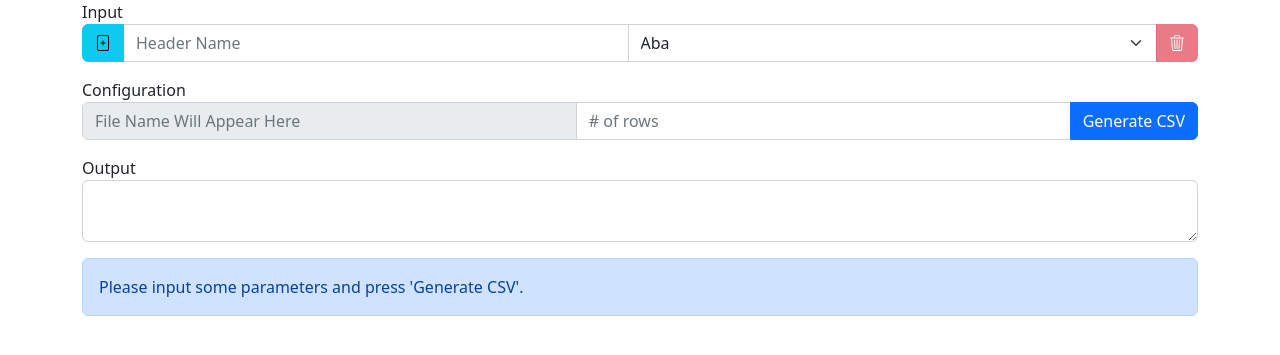
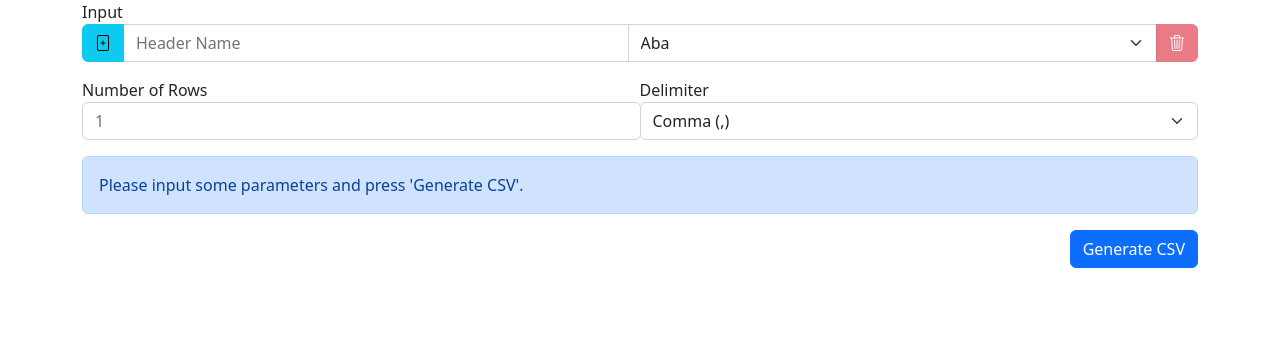
Before and after one commit to paulrmclain/csv-generator, a Flask app: page / in a window 1280 px wide. Shown: the part 46-401 px from the top of the page. Run offline with Flask 3, Linux system fonts and the light colour scheme; some libraries are stand-ins or nearby versions.

Commit message:
First try at adding support for different delimiters

```diff
--- a/generate_csv.py
+++ b/generate_csv.py
@@ -21,7 +21,7 @@ def generate_csv(location, filename, delimiter, quotechar, quoting, dialect, con
     csv_content = output.getvalue()
     write_to_gcs(location, filename, csv_content)
 
-def init_generate_csv(location, filename, rows, data_types):
+def init_generate_csv(location, filename, rows, data_types, delimiter):
     Faker.seed(random.randrange(0, 100))
 
     content = []
@@ -49,9 +49,20 @@ def init_generate_csv(location, filename, rows, data_types):
         content.append(row)
 
     content.insert(0, header)
-    generate_csv(location, filename, ',', '"', csv.QUOTE_MINIMAL, 'unix', content)
+    generate_csv(location, filename, delimiter_map(delimiter), '"', csv.QUOTE_MINIMAL, 'unix', content)
 
     return content
+
+def delimiter_map(delimiter):
+    match delimiter:
+        case 'comma':
+            return ','
+        case 'semicolon':
+            return ';'
+        case 'pipe':
+            return '|'
+        case _:
+            return ','
 
 def get_available_faker_types():
     types_and_labels = []
--- a/main.py
+++ b/main.py
@@ -31,11 +31,11 @@ def test_get_faker_types():
     types = get_available_faker_types()
     return json.dumps(types)
 
-@app.route('/api/generate/csv/<filename>/<rows>', methods=['POST'])
-def generate_csv_handler(filename, rows):
-    logging.info('In generate_csv_handler with filename %s' % filename)
+@app.route('/api/generate/csv/<filename>/<rows>/<delimiter>', methods=['POST'])
+def generate_csv_handler(filename, rows, delimiter):
+    logging.info('In generate_csv_handler with filename %s and delimiter %s' % (filename, delimiter))
     data_types = request.get_json()
-    content = init_generate_csv(config['PROJECT_URL'], filename, rows, data_types)
+    content = init_generate_csv(config['PROJECT_URL'], filename, rows, data_types, delimiter)
     response_json = jsonpickle.encode(content)
     return response_json
 
--- a/static/script.js
+++ b/static/script.js
@@ -78,12 +78,15 @@ $(function() {
 
         $('#csv_file_name').val(csv_file_name);
 
+        var delimiter = $('#delimiter').val();
+        console.log(delimiter);
+
 
         var rows = $('#rows').val();
         if ( rows == '' ) rows = 1;
 
         jQuery.ajax ({
-            url: '/api/generate/csv/' + csv_file_name + '/' + rows,
+            url: '/api/generate/csv/' + csv_file_name + '/' + rows + '/' + delimiter,
             type: 'POST',
             data: JSON.stringify(headers),
             dataType: 'json',
@@ -99,9 +102,7 @@ $(function() {
             }
 
             $('#json_resp').text(formatted_str);
-
             $('#status_msg').attr('class', 'alert alert-success');
-
             $('#status_msg').html('Success! Your file is ready to be downloaded <a href="/download/' + csv_file_name + '">here</a>. Files will expire after 24 hours.');
         });
     };
--- a/templates/index.html
+++ b/templates/index.html
@@ -37,20 +37,21 @@
 
             <div class="row">
                 <div class="col-sm">
-                    <label for="csv_file_name">Configuration</label>
+                    <!-- <label for="rows">Number of Rows</label>
+                    <label for="delimiter">Delimiter</label> -->
                     <div class="input-group mb-3">
-                        <input type="text" id="csv_file_name" class="form-control" placeholder="File Name Will Appear Here" disabled>
-                        <input type="text" id="rows" class="form-control" placeholder="# of rows">
-                        <button class="btn btn-primary float-end" type="button" id="generate">Generate CSV</button>
-                    </div>
-                </div>
-            </div>
-
-            <div class="row">
-                <div class="col-sm">
-                    <label for="json_resp">Output</label>
-                    <div class="input-group mb-3">
-                        <textarea class="form-control" id="json_resp"></textarea>
+                        <div class="col-md">
+                            <label for="rows" class="control-label">Number of Rows</label>
+                            <input type="number" min="1" max="999999" step="1" id="rows" class="form-control" placeholder="1">
+                        </div>
+                        <div class="col-md">
+                            <label for="delimiter" class="control-label">Delimiter</label>
+                            <select class="form-select" id="delimiter">
+                                <option value="comma">Comma (,)</option>
+                                <option value="semicolon">Semicolon (;)</option>
+                                <option value="pipe">Pipe (|)</option>
+                            </select>
+                        </div>
                     </div>
                 </div>
             </div>
@@ -62,6 +63,12 @@
                     </div>
                 </div>
             </div>
+
+            <div class="row">
+                <div class="col-sm">
+                    <button class="btn btn-primary float-end" type="button" id="generate">Generate CSV</button>
+                </div>
+            </div>
         </div>
     </body>
 </html>
```
